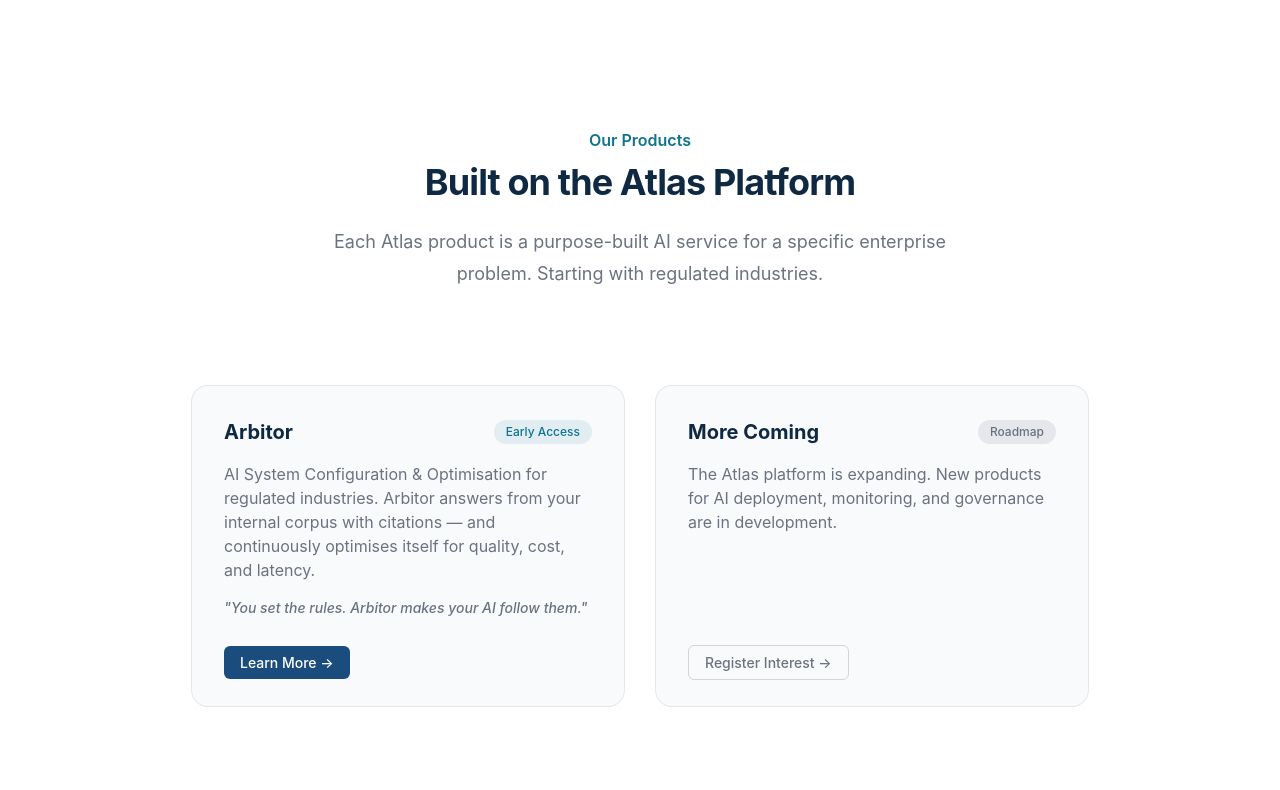
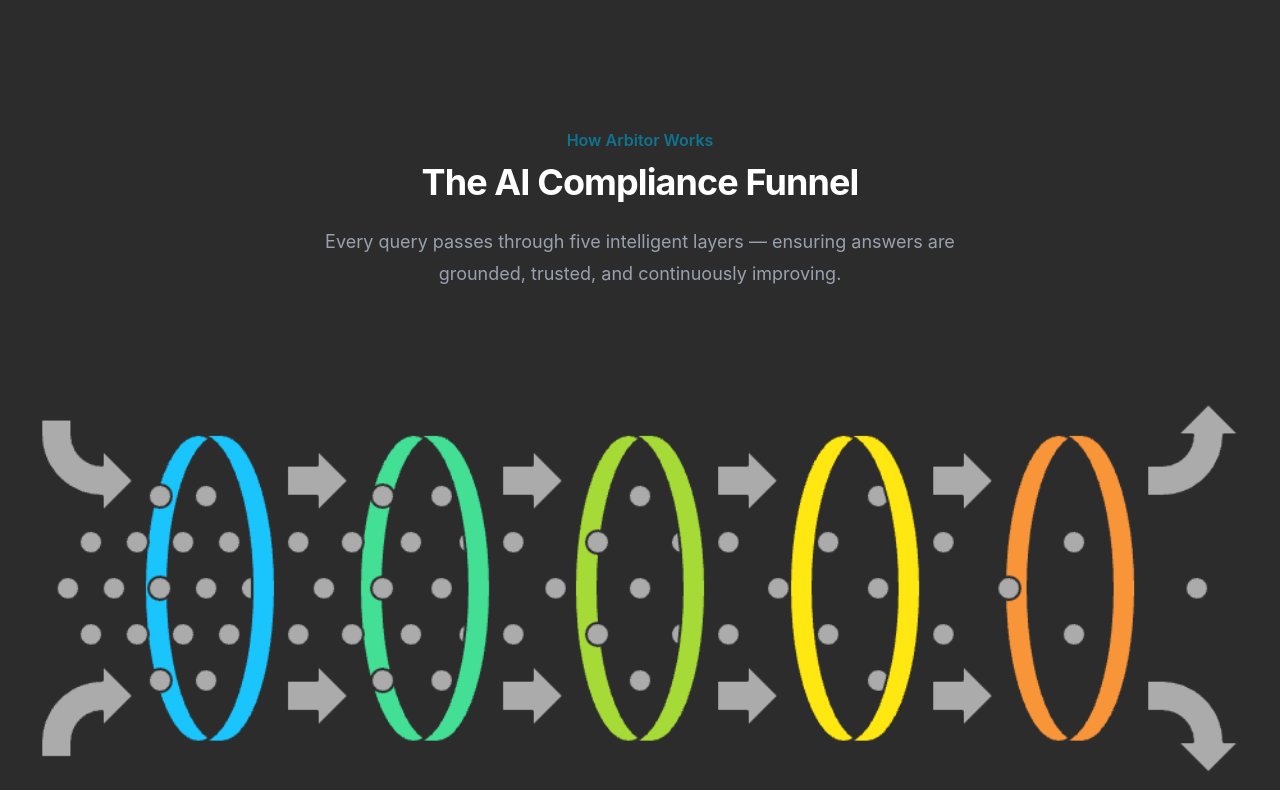
Before and after one commit to theatlassoftwarecompany/atlas-consult, a Next.js app: page / in a window 1280 px wide. Shown: the part 2380-3170 px from the top of the page. Built offline with nearby package versions, Linux system fonts and the light colour scheme.

Commit message:
add compliance image

```diff
--- a/app/page.tsx
+++ b/app/page.tsx
@@ -282,6 +282,29 @@
         </div>
       </section>
 
+      {/* AI Compliance Funnel — static image */}
+      <section className="py-24 sm:py-32" style={{ backgroundColor: '#2c2c2c' }}>
+        <div className="mx-auto max-w-7xl px-6 lg:px-8">
+          <div className="zoom-in text-center mb-16">
+            <h2 className="text-base font-semibold leading-7 text-accent">How Arbitor Works</h2>
+            <p className="mt-2 text-3xl font-bold tracking-tight text-white sm:text-4xl">
+              The AI Compliance Funnel
+            </p>
+            <p className="mt-6 text-lg leading-8 text-gray-400 max-w-2xl mx-auto">
+              Every query passes through five intelligent layers — ensuring answers are grounded, trusted, and continuously improving.
+            </p>
+          </div>
+          <div className="w-full">
+            {/* eslint-disable-next-line @next/next/no-img-element */}
+            <img
+              src="/compliance-funnel.png"
+              alt="AI Compliance Funnel"
+              className="w-full rounded-2xl"
+            />
+          </div>
+        </div>
+      </section>
+
       {/* Products Section */}
       <section id="products" className="py-24 sm:py-32 bg-white">
         <div className="mx-auto max-w-7xl px-6 lg:px-8">
```
Also changed, not shown: public/compliance-funnel.png (added).
